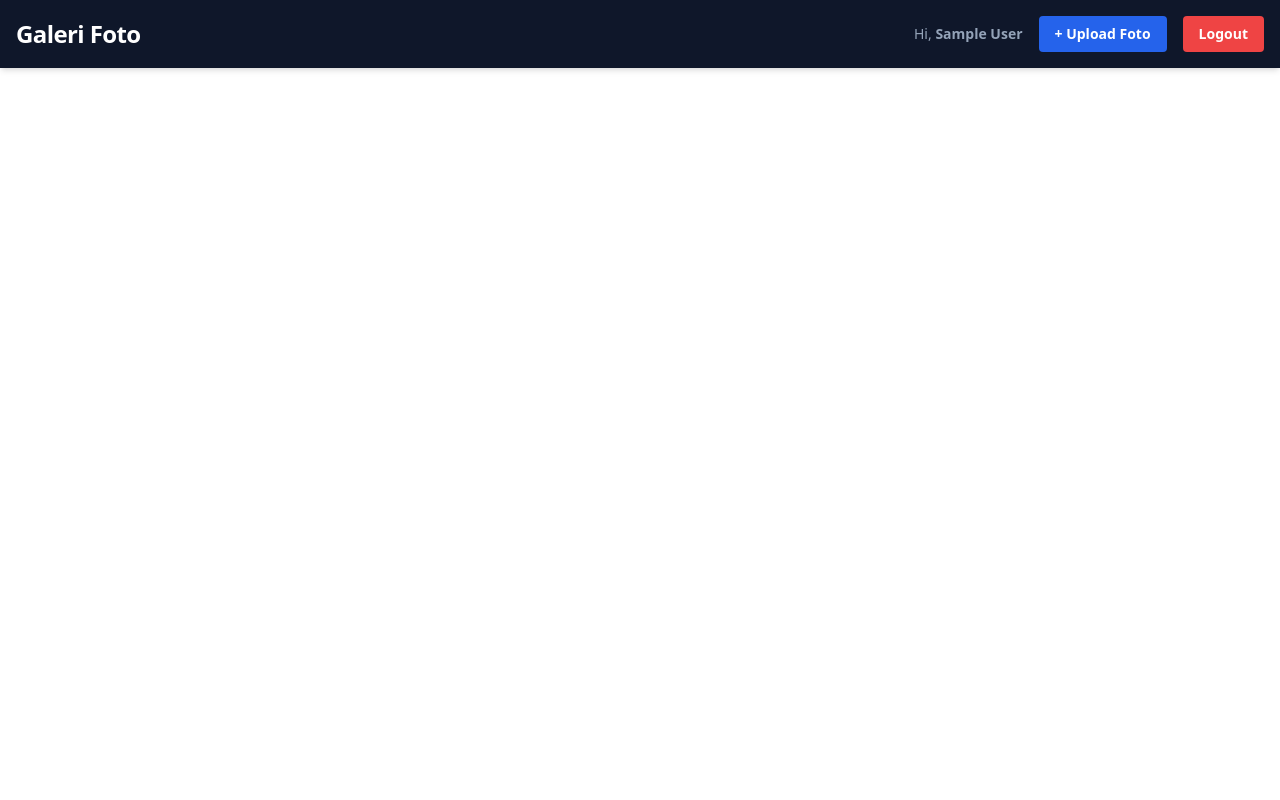
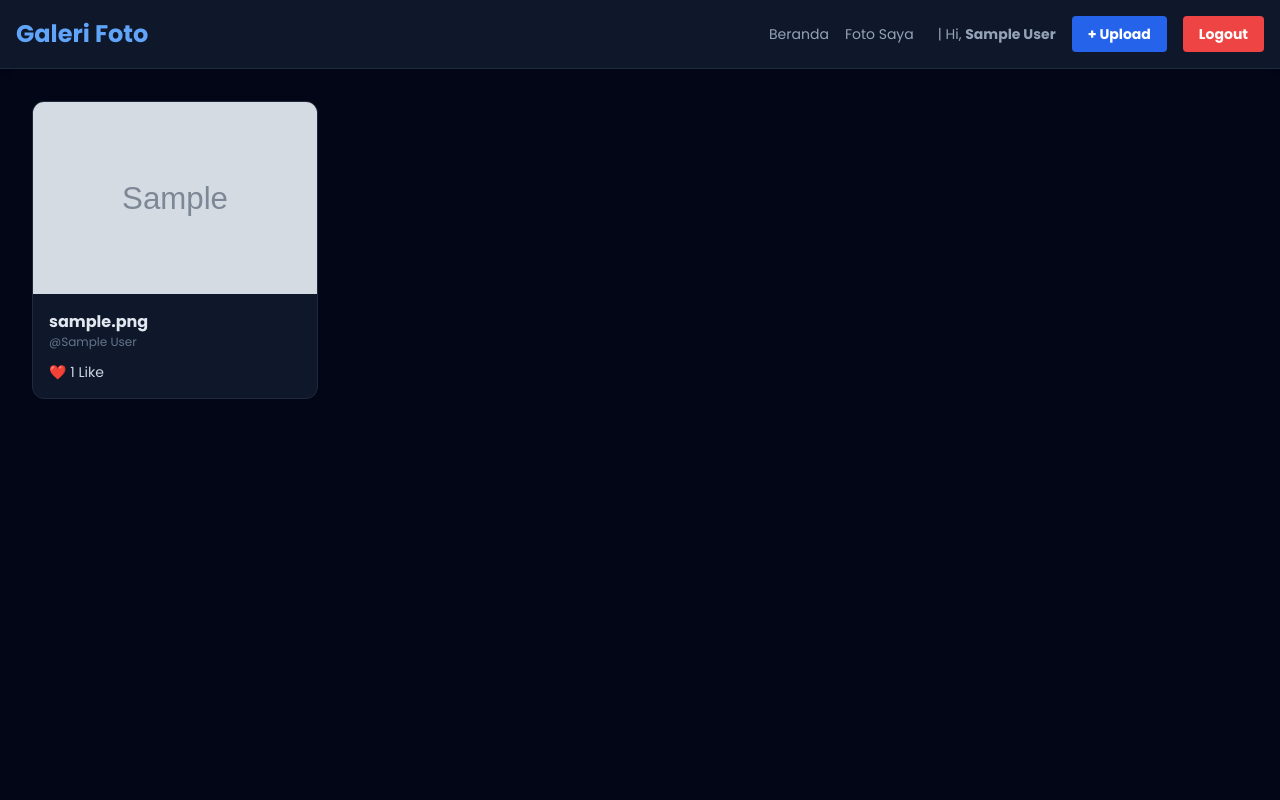
Before and after one commit to AzanMahaPutra/project-galeri-foto, a PHP site: page / in a window 1280 px wide. Run offline with PHP 8.4, Linux system fonts and the light colour scheme; the visitor is signed in with stand-in values (Sample User, id 1); tables that the repository leaves empty or names only in its code hold one stand-in row (values such as "Sample post"); grey boxes marked "Sample" are stand-in pictures; some libraries are stand-ins or nearby versions.

Commit message:
fitur CRUD,fitur Upload foto,Fitur Like. note : pake laravel nanti,belajar dulu

```diff
--- a/assets/js/script.js
+++ b/assets/js/script.js
@@ -0,0 +1,17 @@
+function openModal(img, title, desc, user, likes) {
+    document.getElementById('modal-img').src = 'upload/' + img;
+    document.getElementById('modal-title').innerText = title;
+    document.getElementById('modal-desc').innerText = desc || 'Tidak ada deskripsi.';
+    document.getElementById('modal-user').innerText = '👤 Diposting oleh: @' + user;
+    document.getElementById('modal-likes').innerText = '❤️ ' + likes + ' Like';
+
+    const modal = document.getElementById('modal');
+    modal.classList.remove('opacity-0', 'pointer-events-none');
+    document.body.style.overflow = 'hidden';
+}
+
+function closeModal() {
+    const modal = document.getElementById('modal');
+    modal.classList.add('opacity-0', 'pointer-events-none');
+    document.body.style.overflow = 'auto';
+}
--- a/index.php
+++ b/index.php
@@ -2,31 +2,85 @@
 include './config/koneksi.php';
 session_start();
 ?>
-
 <!DOCTYPE html>
 <html lang="en">
 <head>
     <meta charset="UTF-8">
     <meta name="viewport" content="width=device-width, initial-scale=1.0">
-    <title>Beranda-Galeri-Foto</title>
+    <title>Beranda - Galeri Foto</title>
+    <script src="https://cdn.tailwindcss.com"></script>
     <style>
-    @import url('https://fonts.googleapis.com/css2?family=Poppins:ital,wght@0,100;0,200;0,300;0,400;0,500;0,600;0,700;0,800;0,900;1,100;1,200;1,300;1,400;1,500;1,600;1,700;1,800;1,900&display=swap');
+        @import url('https://fonts.googleapis.com/css2?family=Poppins:wght@300;400;600;700&display=swap');
+        body { font-family: 'Poppins', sans-serif; }
+        .modal { transition: opacity 0.3s ease; }
     </style>
-    <script src="https://cdn.tailwindcss.com"></script>
 </head>
-<body>
-<header class="bg-slate-900 text-white p-4 shadow-md flex justify-between items-center">
-    <h1 class="text-2xl font-bold tracking-tight text-white-400">Galeri Foto</h1>
+<body class="bg-slate-950 text-white min-h-screen">
+<header class="bg-slate-900 p-4 shadow-md flex justify-between items-center sticky top-0 z-50 border-b border-slate-800">
+    <h1 class="text-2xl font-bold text-blue-400">Galeri Foto</h1>
     <div class="flex items-center gap-4">
         <?php if (isset($_SESSION['nama'])) : ?>
-            <span class="text-sm text-slate-400 hidden sm:inline">Hi, <b><?php echo $_SESSION['nama']; ?></b></span>
-            <a href="tambah_foto.php" class="bg-blue-600 hover:bg-blue-700 text-white font-bold py-2 px-4 rounded transition-all text-sm">+ Upload Foto</a>
-            <a href="logout.php" class="bg-red-500 hover:bg-red-700 text-white font-bold py-2 px-4 rounded transition-all text-sm">Logout</a>
+            <a href="index.php" class="text-sm text-slate-400 hover:text-white transition-colors">Beranda</a>
+            <a href="foto_saya.php" class="text-sm text-slate-400 hover:text-white transition-colors">Foto Saya</a>
+            <span class="text-sm text-slate-400 ml-2">| Hi, <b><?php echo $_SESSION['nama']; ?></b></span>
+            <a href="upload.php" class="bg-blue-600 py-2 px-4 rounded text-sm font-bold hover:bg-blue-700 transition-all">+ Upload</a>
+            <a href="logout.php" class="bg-red-500 py-2 px-4 rounded text-sm font-bold hover:bg-red-600 transition-all">Logout</a>
         <?php else : ?>
-            <span class="text-sm text-slate-500 mr-2 italic">Hi Guest</span>
-            <a class="bg-blue-500 hover:bg-blue-700 text-white font-bold py-2 px-6 rounded transition-all shadow-lg shadow-blue-500/20" href="login.php">Login</a>
+            <a class="bg-blue-600 py-2 px-6 rounded font-bold hover:bg-blue-700 transition-all" href="login.php">Login</a>
         <?php endif; ?>
     </div>
 </header>
+<main class="p-8">
+    <div class="grid grid-cols-1 sm:grid-cols-2 md:grid-cols-3 lg:grid-cols-4 gap-6">
+        <?php
+        $query = mysqli_query($koneksi, "SELECT foto.*, users.nama FROM foto INNER JOIN users ON foto.user_id = users.id_user ORDER BY foto.foto_id DESC");
+        while($row = mysqli_fetch_assoc($query)) :
+            $f_id = $row['foto_id'];
+            $q_like = mysqli_query($koneksi, "SELECT COUNT(*) as total FROM like_foto WHERE foto_id='$f_id'");
+            $res_like = mysqli_fetch_assoc($q_like);
+            $jml_like = $res_like['total'];
+        ?>
+        <div class="bg-slate-900 rounded-xl overflow-hidden border border-slate-800 hover:border-blue-500 transition-all cursor-pointer group">
+            <div onclick="openModal('<?php echo $row['lokasi_file']; ?>', '<?php echo addslashes($row['judul_foto']); ?>', '<?php echo addslashes($row['deskripsi_foto']); ?>', '<?php echo $row['nama']; ?>', '<?php echo $jml_like; ?>')">
+                <img src="upload/<?php echo $row['lokasi_file']; ?>" class="w-full h-48 object-cover group-hover:scale-105 transition-transform">
+            </div>
+            <div class="p-4">
+                <h3 class="font-bold truncate text-slate-200"><?php echo $row['judul_foto']; ?></h3>
+                <p class="text-slate-500 text-xs mb-3">@<?php echo $row['nama']; ?></p>
+                <div class="flex justify-between items-center">
+                    <a href="proses_like.php?foto_id=<?php echo $row['foto_id']; ?>" class="text-red-500 text-sm hover:scale-110 transition-all">
+                        ❤️ <span class="text-slate-300"><?php echo $jml_like; ?> Like</span>
+                    </a>
+                </div>
+            </div>
+        </div>
+        <?php endwhile; ?>
+    </div>
+</main>
+
+<div id="modal" class="modal opacity-0 pointer-events-none fixed inset-0 flex items-center justify-center z-50 p-4">
+    <div class="absolute inset-0 bg-black opacity-80" onclick="closeModal()"></div>
+    <div class="bg-slate-900 w-full max-w-4xl rounded-2xl shadow-2xl z-50 overflow-hidden border border-slate-700 flex flex-col md:flex-row">
+        <div class="md:w-3/5">
+            <img id="modal-img" src="" class="w-full h-full object-cover max-h-[500px]">
+        </div>
+        <div class="md:w-2/5 p-8 flex flex-col justify-between">
+            <div>
+                <div class="flex justify-between items-start mb-4">
+                    <h2 id="modal-title" class="text-2xl font-bold"></h2>
+                    <button onclick="closeModal()" class="text-slate-400 hover:text-white text-2xl">&times;</button>
+                </div>
+                <p class="text-blue-400 text-sm font-semibold mb-4" id="modal-user"></p>
+                <p class="text-slate-300 text-sm leading-relaxed" id="modal-desc"></p>
+            </div>
+            <div class="mt-8 pt-4 border-t border-slate-800 flex justify-between items-center">
+                <span class="text-red-500 font-bold" id="modal-likes"></span>
+                <button onclick="closeModal()" class="bg-slate-800 px-4 py-2 rounded text-sm">Tutup</button>
+            </div>
+        </div>
+    </div>
+</div>
+
+<script src="assets/js/script.js"></script>
 </body>
 </html>
```
Also changed, not shown: foto_saya.php (+89 -0 lines), fungsi_delete.php (+16 -0 lines), fungsi_edit.php (+34 -0 lines), login.php (+13 -36 lines), proses_like.php (added, +22 -0 lines), tambah_foto.php (added, +35 -0 lines), upload.php (added, +42 -0 lines), fungsi_like.php (deleted), fungsi_upload.php (deleted), upload/1775901392-779.png (added), upload/1775903419-325.png (added), upload/1775903990-467.png (added).
